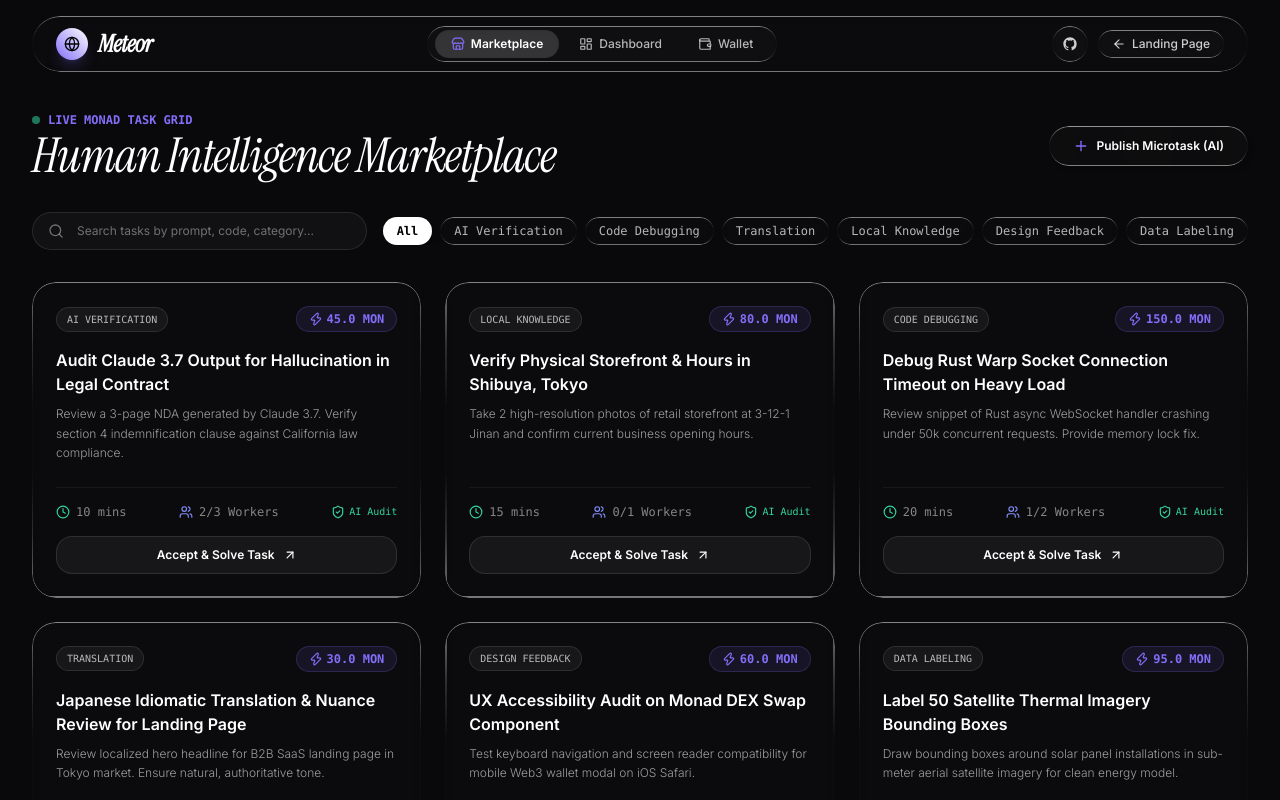
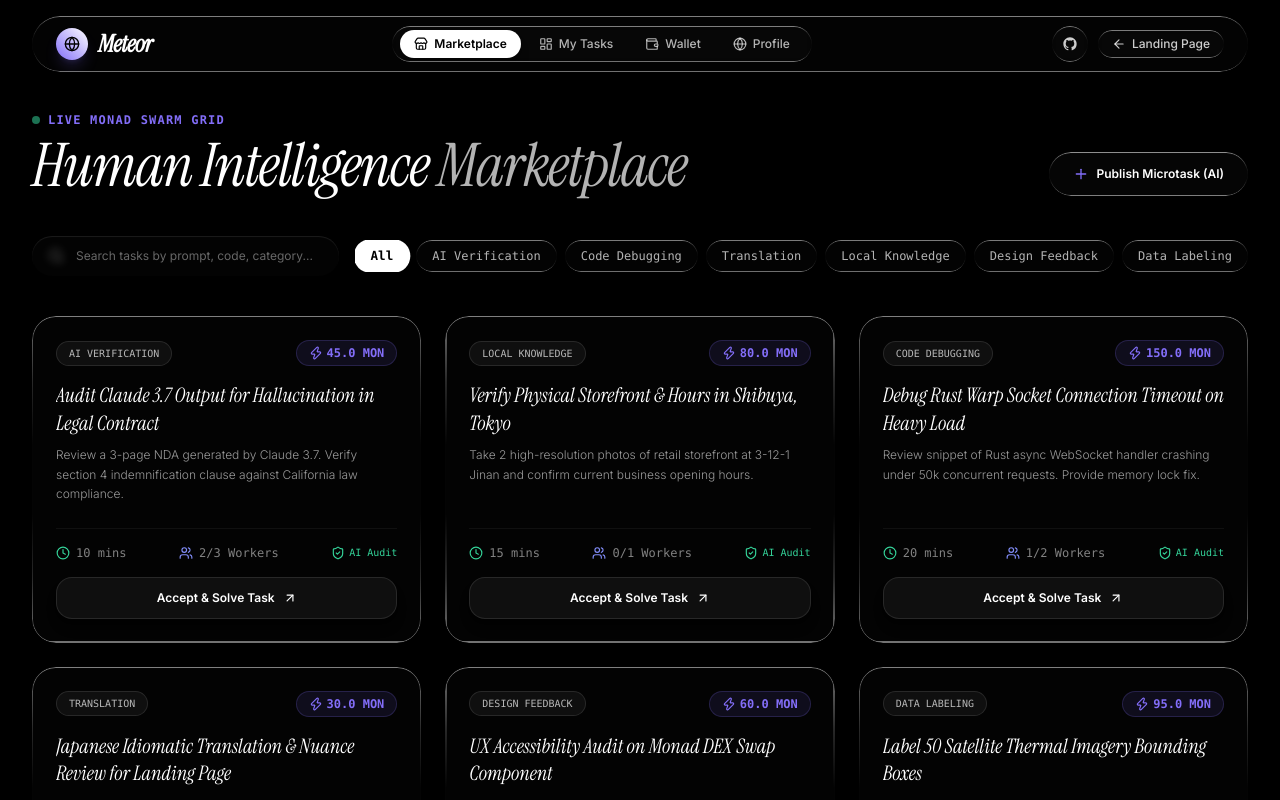
Before and after one commit to dev-Ninjaa/meteor, a React (Vite) app in the folder meteor-frontend/: page / in a window 1280 px wide. Both pictures are taken after a click on the button "Marketplace App". Shown: the top 800 px of the page. Built offline with nearby package versions, Linux system fonts and the light colour scheme.

Commit message:
feat(frontend): update video background URL across app views and introduce minimal OpenSea app navigation bar

```diff
--- a/meteor-frontend/src/components/layout/Navbar.tsx
+++ b/meteor-frontend/src/components/layout/Navbar.tsx
@@ -57,39 +57,50 @@ export const Navbar: React.FC = () => {
             </a>
           </div>
         ) : (
-          <div className="flex items-center gap-1 liquid-glass rounded-full px-2 py-1 bg-black/40 border border-white/5">
+          <div className="flex items-center gap-1 liquid-glass rounded-full px-2 py-1 bg-black/40 border border-white/10 backdrop-blur-2xl">
             <button
               onClick={() => setActiveTab('marketplace')}
-              className={`px-4 py-1.5 rounded-full text-xs font-medium flex items-center gap-1.5 transition-all ${
+              className={`px-3.5 py-1.5 rounded-full text-xs font-medium flex items-center gap-1.5 transition-all ${
                 activeTab === 'marketplace'
-                  ? 'bg-white/15 text-white shadow-inner font-semibold'
+                  ? 'bg-white text-black font-semibold shadow-lg'
                   : 'text-white/70 hover:text-white hover:bg-white/5'
               }`}
             >
-              <Store className="w-3.5 h-3.5 text-[#836EF9]" />
-              Marketplace
+              <Store className="w-3.5 h-3.5" />
+              <span>Marketplace</span>
             </button>
             <button
               onClick={() => setActiveTab('dashboard')}
-              className={`px-4 py-1.5 rounded-full text-xs font-medium flex items-center gap-1.5 transition-all ${
+              className={`px-3.5 py-1.5 rounded-full text-xs font-medium flex items-center gap-1.5 transition-all ${
                 activeTab === 'dashboard'
-                  ? 'bg-white/15 text-white shadow-inner font-semibold'
+                  ? 'bg-white text-black font-semibold shadow-lg'
                   : 'text-white/70 hover:text-white hover:bg-white/5'
               }`}
             >
               <LayoutDashboard className="w-3.5 h-3.5" />
-              Dashboard
+              <span>My Tasks</span>
             </button>
             <button
               onClick={() => setActiveTab('wallet')}
-              className={`px-4 py-1.5 rounded-full text-xs font-medium flex items-center gap-1.5 transition-all ${
+              className={`px-3.5 py-1.5 rounded-full text-xs font-medium flex items-center gap-1.5 transition-all ${
                 activeTab === 'wallet'
-                  ? 'bg-white/15 text-white shadow-inner font-semibold'
+                  ? 'bg-white text-black font-semibold shadow-lg'
                   : 'text-white/70 hover:text-white hover:bg-white/5'
               }`}
             >
               <Wallet className="w-3.5 h-3.5" />
-              Wallet
+              <span>Wallet</span>
+            </button>
+            <button
+              onClick={() => setActiveTab('profile')}
+              className={`px-3.5 py-1.5 rounded-full text-xs font-medium flex items-center gap-1.5 transition-all ${
+                activeTab === 'profile'
+                  ? 'bg-white text-black font-semibold shadow-lg'
+                  : 'text-white/70 hover:text-white hover:bg-white/5'
+              }`}
+            >
+              <Globe className="w-3.5 h-3.5" />
+              <span>Profile</span>
             </button>
           </div>
         )}
--- a/meteor-frontend/src/features/dashboard/DashboardView.tsx
+++ b/meteor-frontend/src/features/dashboard/DashboardView.tsx
@@ -22,9 +22,9 @@ export const DashboardView: React.FC = () => {
 
   return (
     <div className="relative min-h-screen bg-black text-white pt-28 pb-20 px-4 md:px-8 overflow-hidden">
-      {/* Background Video (full bleed) with smooth crossfade */}
+      {/* Background Video (full bleed) with custom JS crossfade */}
       <FadingVideo
-        src="https://d8j0ntlcm91z4.cloudfront.net/user_38xzZboKViGWJOttwIXH07lWA1P/hf_20260405_074625_a81f018a-956b-43fb-9aee-4d1508e30e6a.mp4"
+        src="https://d8j0ntlcm91z4.cloudfront.net/user_38xzZboKViGWJOttwIXH07lWA1P/hf_20260307_083826_e938b29f-a43a-41ec-a153-3d4730578ab8.mp4"
         className="fixed inset-0 w-full h-full object-cover z-0 opacity-40 pointer-events-none"
       />
 
--- a/meteor-frontend/src/features/marketplace/MarketplaceView.tsx
+++ b/meteor-frontend/src/features/marketplace/MarketplaceView.tsx
@@ -2,7 +2,8 @@ import React from 'react';
 import { useAppStore } from '../../store/useAppStore';
 import { TaskItem } from '../../data/mockData';
 import { motion } from 'framer-motion';
-import { Search, Plus, Sparkles, Clock, Users, ShieldCheck, Zap, Filter, ArrowUpRight } from 'lucide-react';
+import { FadingVideo } from '../../components/shared/FadingVideo';
+import { Search, Plus, Clock, Users, ShieldCheck, Zap, ArrowUpRight } from 'lucide-react';
 
 export const MarketplaceView: React.FC = () => {
   const {
@@ -40,32 +41,53 @@ export const MarketplaceView: React.FC = () => {
   };
 
   return (
-    <div className="min-h-screen bg-[#09090B] text-white pt-28 pb-20 px-4 md:px-8 max-w-7xl mx-auto">
+    <div className="relative min-h-screen bg-black text-white pt-28 pb-20 px-4 md:px-8 overflow-hidden">
+      {/* Background Video (full bleed) with smooth crossfade */}
+      <FadingVideo
+        src="https://d8j0ntlcm91z4.cloudfront.net/user_38xzZboKViGWJOttwIXH07lWA1P/hf_20260307_083826_e938b29f-a43a-41ec-a153-3d4730578ab8.mp4"
+        className="fixed inset-0 w-full h-full object-cover z-0 opacity-40 pointer-events-none"
+      />
+
+      {/* Dark Vignette Overlay */}
+      <div className="fixed inset-0 bg-gradient-to-b from-black/80 via-black/40 to-black z-0 pointer-events-none" />
+
+      {/* Main Content Area */}
+      <div className="relative z-10 max-w-7xl mx-auto">
         {/* Top Header & Search Bar */}
-      <div className="flex flex-col md:flex-row md:items-center justify-between gap-6 mb-8">
+        <motion.div
+          initial={{ opacity: 0, y: 20 }}
+          animate={{ opacity: 1, y: 0 }}
+          transition={{ duration: 0.6 }}
+          className="flex flex-col md:flex-row md:items-end justify-between gap-6 mb-10"
+        >
           <div>
-          <div className="flex items-center gap-2 mb-1">
+            <div className="flex items-center gap-2 mb-2">
               <span className="w-2 h-2 rounded-full bg-emerald-400 animate-pulse" />
-            <span className="text-xs font-mono text-[#836EF9] uppercase font-semibold">
-              Live Monad Task Grid
+              <span className="text-xs font-mono text-[#836EF9] uppercase font-semibold tracking-widest">
+                Live Monad Swarm Grid
               </span>
             </div>
-          <h1 className="font-heading italic text-4xl sm:text-5xl text-white tracking-tight">
-            Human Intelligence Marketplace
+            <h1 className="font-heading italic text-4xl sm:text-6xl text-white tracking-tight leading-tight">
+              Human Intelligence <span className="text-white/70">Marketplace</span>
             </h1>
           </div>
 
           <button
             onClick={() => setIsCreateModalOpen(true)}
-          className="liquid-glass-strong rounded-full px-6 py-3 text-xs font-semibold text-white hover:bg-white/10 transition-all flex items-center gap-2 shadow-2xl border border-white/20 self-start md:self-auto"
+            className="liquid-glass-strong rounded-full px-6 py-3.5 text-xs font-semibold text-white hover:bg-white/10 transition-all flex items-center gap-2 shadow-2xl border border-white/20 self-start md:self-auto group"
           >
-          <Plus className="w-4 h-4 text-[#836EF9]" />
+            <Plus className="w-4 h-4 text-[#836EF9] group-hover:scale-110 transition-transform" />
             <span>Publish Microtask (AI)</span>
           </button>
-      </div>
+        </motion.div>
 
         {/* Search & Category Filter Row */}
-      <div className="flex flex-col md:flex-row items-stretch md:items-center justify-between gap-4 mb-8">
+        <motion.div
+          initial={{ opacity: 0, y: 20 }}
+          animate={{ opacity: 1, y: 0 }}
+          transition={{ duration: 0.6, delay: 0.15 }}
+          className="flex flex-col md:flex-row items-stretch md:items-center justify-between gap-4 mb-10"
+        >
           {/* Search Bar */}
           <div className="relative flex-1 max-w-md">
             <Search className="w-4 h-4 absolute left-4 top-1/2 -translate-y-1/2 text-white/40" />
@@ -74,7 +96,7 @@ export const MarketplaceView: React.FC = () => {
               value={searchQuery}
               onChange={(e) => setSearchQuery(e.target.value)}
               placeholder="Search tasks by prompt, code, category..."
-            className="w-full bg-[#111113] border border-white/10 rounded-full pl-11 pr-4 py-2.5 text-xs text-white placeholder-white/40 focus:outline-none focus:border-[#836EF9] transition-all"
+              className="w-full liquid-glass border border-white/10 rounded-full pl-11 pr-4 py-3 text-xs text-white placeholder-white/40 focus:outline-none focus:border-[#836EF9] transition-all backdrop-blur-xl"
             />
           </div>
 
@@ -84,31 +106,32 @@ export const MarketplaceView: React.FC = () => {
               <button
                 key={cat}
                 onClick={() => setSelectedCategory(cat)}
-              className={`px-3.5 py-1.5 rounded-full text-xs font-mono whitespace-nowrap transition-all ${
+                className={`px-4 py-2 rounded-full text-xs font-mono whitespace-nowrap transition-all ${
                   selectedCategory === cat
-                  ? 'bg-white text-black font-semibold shadow-lg'
-                  : 'liquid-glass text-white/70 hover:text-white hover:bg-white/10'
+                    ? 'bg-white text-black font-semibold shadow-lg scale-105'
+                    : 'liquid-glass text-white/70 hover:text-white hover:bg-white/10 border border-white/10'
                 }`}
               >
                 {cat}
               </button>
             ))}
           </div>
-      </div>
+        </motion.div>
 
         {/* Task Grid */}
         <div className="grid grid-cols-1 md:grid-cols-2 lg:grid-cols-3 gap-6">
-        {filteredTasks.map((task) => (
+          {filteredTasks.map((task, idx) => (
             <motion.div
               key={task.id}
-            initial={{ opacity: 0, y: 15 }}
+              initial={{ opacity: 0, y: 20 }}
               animate={{ opacity: 1, y: 0 }}
-            className="liquid-glass rounded-3xl p-6 border border-white/10 hover:border-[#836EF9]/50 transition-all hover:-translate-y-1 flex flex-col justify-between group relative overflow-hidden bg-[#111113]/80"
+              transition={{ duration: 0.5, delay: idx * 0.08 }}
+              className="liquid-glass rounded-3xl p-6 border border-white/10 hover:border-white/30 transition-all hover:-translate-y-1 flex flex-col justify-between group relative overflow-hidden backdrop-blur-xl bg-black/40"
             >
               <div>
                 {/* Card Top Row */}
                 <div className="flex items-center justify-between gap-2 mb-4">
-                <span className="text-[10px] font-mono uppercase px-2.5 py-1 rounded-full bg-white/5 text-white/70 border border-white/10">
+                  <span className="text-[10px] font-mono uppercase px-3 py-1 rounded-full bg-white/5 text-white/70 border border-white/10">
                     {task.category}
                   </span>
 
@@ -119,7 +142,7 @@ export const MarketplaceView: React.FC = () => {
                 </div>
 
                 {/* Title & Description */}
-              <h3 className="text-base font-semibold text-white group-hover:text-[#836EF9] transition-colors mb-2 line-clamp-2">
+                <h3 className="font-heading italic text-xl text-white group-hover:text-[#836EF9] transition-colors mb-2 line-clamp-2 leading-snug">
                   {task.title}
                 </h3>
                 <p className="text-xs text-white/60 leading-relaxed font-light line-clamp-3 mb-6">
@@ -153,7 +176,7 @@ export const MarketplaceView: React.FC = () => {
                 {/* Accept Task Action Button */}
                 <button
                   onClick={() => handleOpenSolve(task)}
-                className="w-full py-2.5 rounded-2xl bg-white/5 hover:bg-white text-white hover:text-black font-semibold text-xs transition-all border border-white/10 flex items-center justify-center gap-2 group-hover:border-white/30"
+                  className="w-full py-3 rounded-2xl bg-white/5 hover:bg-white text-white hover:text-black font-semibold text-xs transition-all border border-white/10 flex items-center justify-center gap-2 group-hover:border-white/30 shadow-lg"
                 >
                   <span>Accept & Solve Task</span>
                   <ArrowUpRight className="w-3.5 h-3.5" />
@@ -165,9 +188,10 @@ export const MarketplaceView: React.FC = () => {
 
         {filteredTasks.length === 0 && (
           <div className="text-center py-20 text-white/40 font-mono text-xs">
-          No tasks found matching your filter query.
+            No tasks found matching your search filter.
           </div>
         )}
       </div>
+    </div>
   );
 };
--- a/meteor-frontend/src/features/profile/ProfileView.tsx
+++ b/meteor-frontend/src/features/profile/ProfileView.tsx
@@ -1,9 +1,10 @@
 import React from 'react';
 import { useAppStore } from '../../store/useAppStore';
-import { ShieldCheck, Award, CheckCircle2, Zap, Star, UserCheck, Terminal } from 'lucide-react';
+import { motion } from 'framer-motion';
+import { FadingVideo } from '../../components/shared/FadingVideo';
+import { ShieldCheck, Award, Zap, Star } from 'lucide-react';
 
 export const ProfileView: React.FC = () => {
-
   const skills = [
     'AI Red-Teaming',
     'Rust Async Debugging',
@@ -21,9 +22,40 @@ export const ProfileView: React.FC = () => {
   ];
 
   return (
-    <div className="min-h-screen bg-[#09090B] text-white pt-28 pb-20 px-4 md:px-8 max-w-5xl mx-auto">
+    <div className="relative min-h-screen bg-black text-white pt-28 pb-20 px-4 md:px-8 overflow-hidden">
+      {/* Background Video (full bleed) with smooth crossfade */}
+      <FadingVideo
+        src="https://d8j0ntlcm91z4.cloudfront.net/user_38xzZboKViGWJOttwIXH07lWA1P/hf_20260307_083826_e938b29f-a43a-41ec-a153-3d4730578ab8.mp4"
+        className="fixed inset-0 w-full h-full object-cover z-0 opacity-40 pointer-events-none"
+      />
+
+      {/* Dark Vignette Overlay */}
+      <div className="fixed inset-0 bg-gradient-to-b from-black/80 via-black/40 to-black z-0 pointer-events-none" />
+
+      {/* Main Content Area */}
+      <div className="relative z-10 max-w-5xl mx-auto">
+        {/* Header */}
+        <motion.div
+          initial={{ opacity: 0, y: 20 }}
+          animate={{ opacity: 1, y: 0 }}
+          transition={{ duration: 0.6 }}
+          className="mb-10"
+        >
+          <div className="text-xs font-mono uppercase tracking-widest text-[#836EF9] mb-2 flex items-center gap-2 font-semibold">
+            <span className="w-2 h-2 rounded-full bg-[#836EF9] animate-pulse" /> // Node Reputation Vector
+          </div>
+          <h1 className="font-heading italic text-4xl sm:text-6xl text-white tracking-tight leading-tight">
+            Swarm Node <span className="text-white/70">Profile</span>
+          </h1>
+        </motion.div>
+
         {/* Profile Header Card */}
-      <div className="liquid-glass rounded-3xl p-8 border border-white/10 mb-8 relative overflow-hidden bg-[#111113]/90">
+        <motion.div
+          initial={{ opacity: 0, y: 30 }}
+          animate={{ opacity: 1, y: 0 }}
+          transition={{ duration: 0.6, delay: 0.15 }}
+          className="liquid-glass rounded-3xl p-8 border border-white/15 mb-8 relative overflow-hidden backdrop-blur-xl bg-black/40 shadow-2xl"
+        >
           <div className="flex flex-col sm:flex-row items-start sm:items-center gap-6">
             <div className="w-20 h-20 rounded-full bg-gradient-to-tr from-[#836EF9] to-indigo-500 flex items-center justify-center text-black font-bold font-mono text-xl shadow-xl shadow-[#836EF9]/20 border-2 border-white">
               MN
@@ -31,8 +63,8 @@ export const ProfileView: React.FC = () => {
 
             <div className="flex-1">
               <div className="flex items-center gap-3">
-              <h1 className="text-xl font-bold text-white font-mono">Swarm Worker Node</h1>
-              <span className="px-2.5 py-0.5 rounded-full bg-emerald-500/10 text-emerald-400 border border-emerald-500/20 text-[10px] font-mono uppercase">
+                <h2 className="text-xl font-bold text-white font-mono">Swarm Worker Node</h2>
+                <span className="px-3 py-1 rounded-full bg-emerald-500/10 text-emerald-400 border border-emerald-500/20 text-[10px] font-mono uppercase">
                   Verified Node
                 </span>
               </div>
@@ -53,13 +85,18 @@ export const ProfileView: React.FC = () => {
               </div>
             </div>
           </div>
-      </div>
+        </motion.div>
 
         {/* Badges & Verified Skills */}
-      <div className="grid grid-cols-1 md:grid-cols-2 gap-8 mb-8">
+        <div className="grid grid-cols-1 md:grid-cols-2 gap-8">
           {/* Badges */}
-        <div className="liquid-glass rounded-3xl p-6 border border-white/10 bg-[#111113]/80">
-          <h3 className="text-base font-semibold text-white mb-4">Protocol Badges</h3>
+          <motion.div
+            initial={{ opacity: 0, y: 30 }}
+            animate={{ opacity: 1, y: 0 }}
+            transition={{ duration: 0.6, delay: 0.3 }}
+            className="liquid-glass rounded-3xl p-6 border border-white/10 backdrop-blur-xl bg-black/40"
+          >
+            <h3 className="font-heading italic text-2xl text-white mb-4">Protocol Badges</h3>
             <div className="grid grid-cols-2 gap-4">
               {badges.map((b, i) => {
                 const Icon = b.icon;
@@ -71,21 +108,27 @@ export const ProfileView: React.FC = () => {
                 );
               })}
             </div>
-        </div>
+          </motion.div>
 
           {/* Verified Skills */}
-        <div className="liquid-glass rounded-3xl p-6 border border-white/10 bg-[#111113]/80">
-          <h3 className="text-base font-semibold text-white mb-4">Verified Skill Vectors</h3>
+          <motion.div
+            initial={{ opacity: 0, y: 30 }}
+            animate={{ opacity: 1, y: 0 }}
+            transition={{ duration: 0.6, delay: 0.4 }}
+            className="liquid-glass rounded-3xl p-6 border border-white/10 backdrop-blur-xl bg-black/40"
+          >
+            <h3 className="font-heading italic text-2xl text-white mb-4">Verified Skill Vectors</h3>
             <div className="flex flex-wrap gap-2">
               {skills.map((skill, i) => (
                 <span
                   key={i}
-                className="px-3 py-1.5 rounded-full bg-white/5 border border-white/10 text-xs font-mono text-white/80"
+                  className="px-3.5 py-1.5 rounded-full bg-white/5 border border-white/10 text-xs font-mono text-white/80"
                 >
                   ✓ {skill}
                 </span>
               ))}
             </div>
+          </motion.div>
         </div>
       </div>
     </div>
```
Also changed, not shown: meteor-frontend/src/features/wallet/WalletView.tsx (+54 -20 lines). Lines whose indentation alone changed are shown as unchanged.
